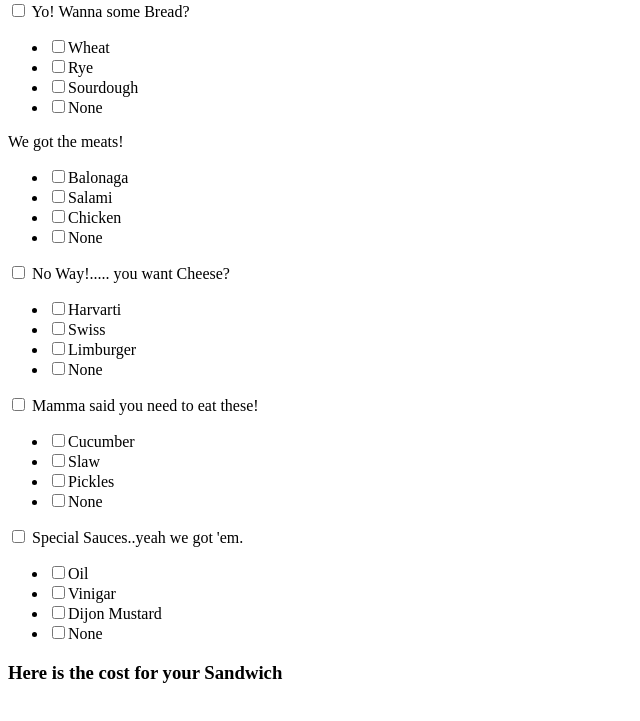
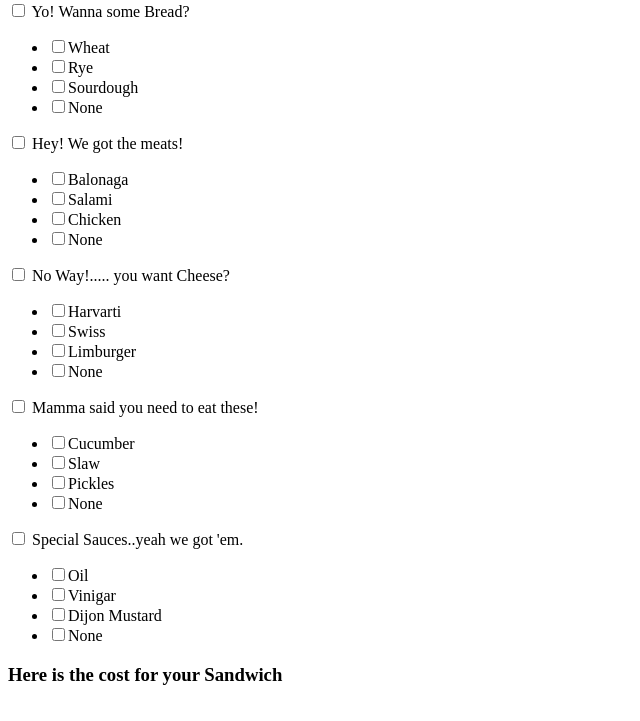
Before and after one commit to guthb/SP_JS_IIFE_SANDWICH, a plain HTML site: page index.html in a window 1280 px wide. Shown: the part 79-800 px from the top of the page, without its empty margins (0-640 px from the left). Drawn offline with Linux system fonts and the light colour scheme.

Commit message:
put checkbox back after testing

```diff
--- a/index.html
+++ b/index.html
@@ -26,8 +26,7 @@ and the sub level child elements as check boxes-->
   </div>
 
   <div id="meat">
-    <!-- <input type="checkbox" id="checkBoxMeat" value="Meat"/> <label for="checkbox">Hey! We got the meats!</label> -->
-    <p>We got the meats!</p>
+    <input type="checkbox" id="checkBoxMeat" value="Meat"/> <label for="checkbox">Hey! We got the meats!</label>
     <ul class="checkBoxListTwo">
       <li><input type="checkbox" id="baloney" value=balonaga>Balonaga</li>
       <li><input type="checkbox" id="salami" value=salami>Salami</li>
```
